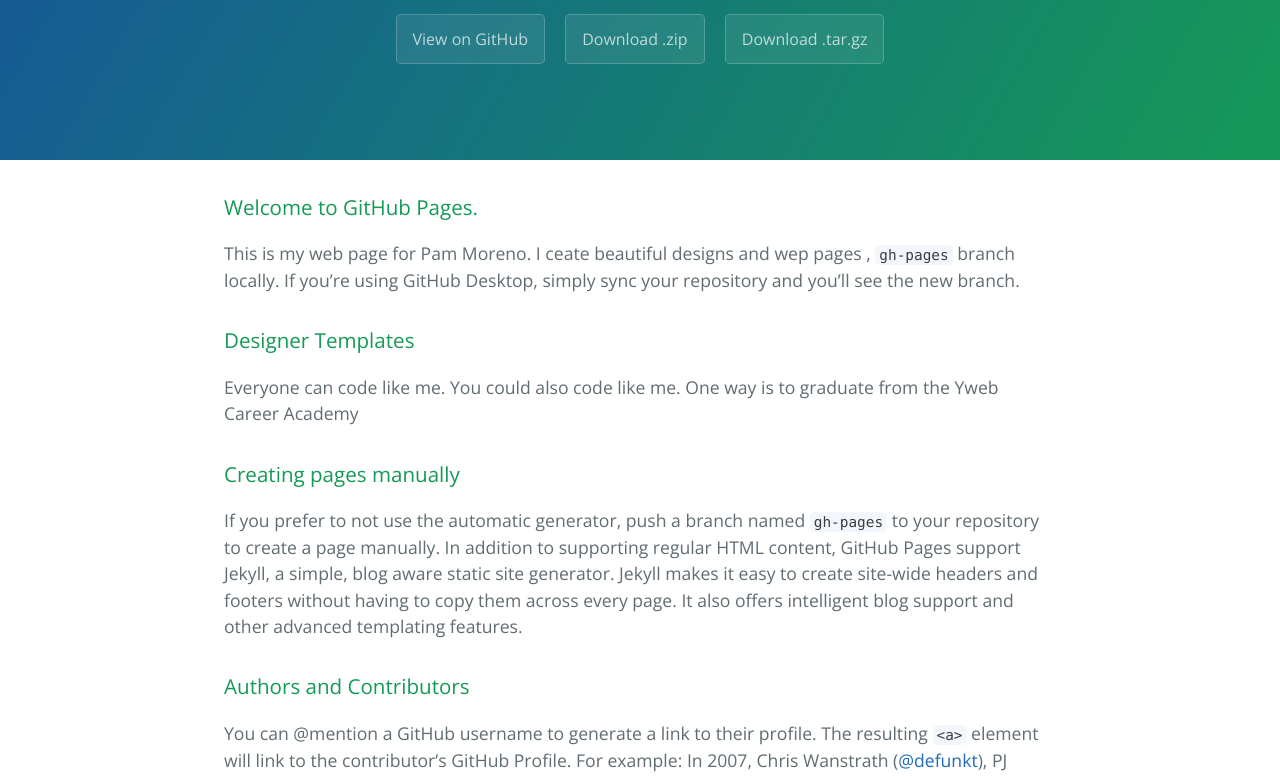
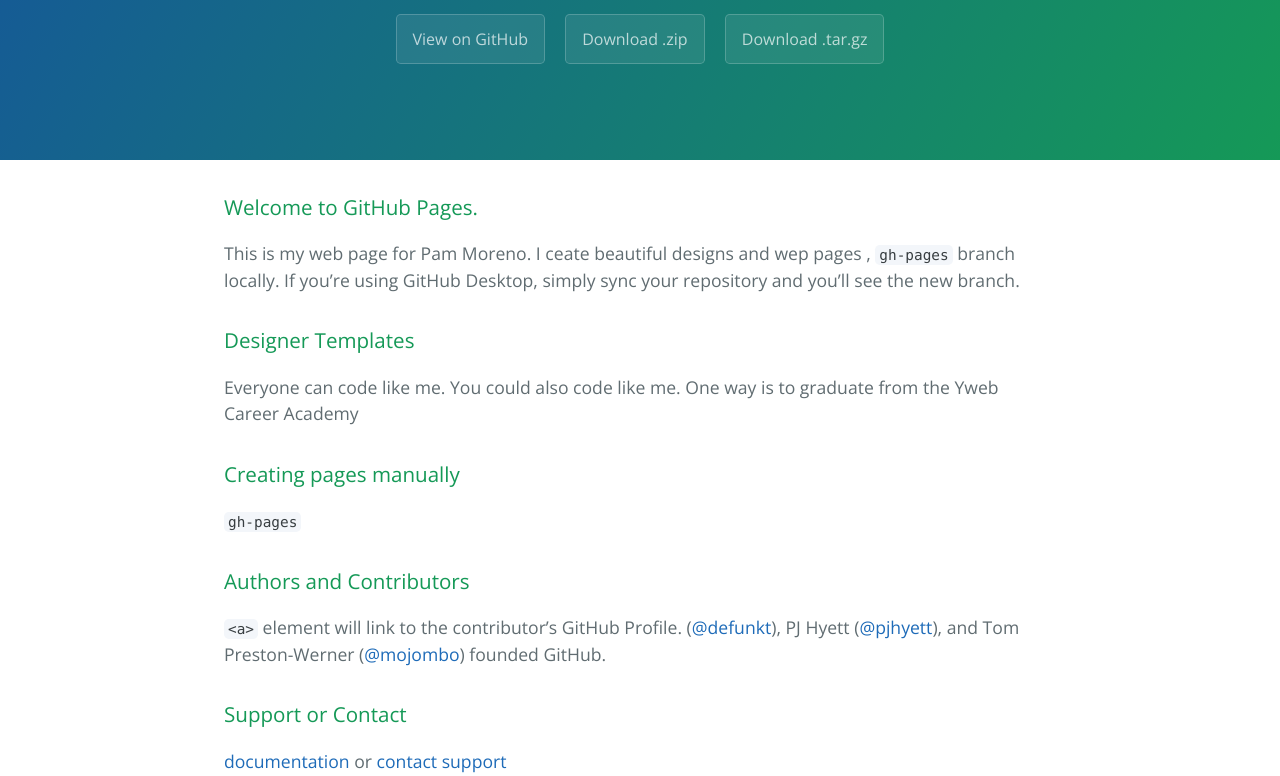
Before and after one commit to Pammore/she-does-IT.github.io, a plain HTML site: page index.html in a window 1280 px wide. Shown: the part 176-952 px from the top of the page. Drawn offline with nearby package versions, Linux system fonts and the light colour scheme.

Commit message:
Update index.html

```diff
--- a/index.html
+++ b/index.html
@@ -32,17 +32,17 @@
 <h3>
 <a id="creating-pages-manually" class="anchor" href="#creating-pages-manually" aria-hidden="true"><span aria-hidden="true" class="octicon octicon-link"></span></a>Creating pages manually</h3>
 
-<p>If you prefer to not use the automatic generator, push a branch named <code>gh-pages</code> to your repository to create a page manually. In addition to supporting regular HTML content, GitHub Pages support Jekyll, a simple, blog aware static site generator. Jekyll makes it easy to create site-wide headers and footers without having to copy them across every page. It also offers intelligent blog support and other advanced templating features.</p>
+<p> <code>gh-pages</code></p>
 
 <h3>
 <a id="authors-and-contributors" class="anchor" href="#authors-and-contributors" aria-hidden="true"><span aria-hidden="true" class="octicon octicon-link"></span></a>Authors and Contributors</h3>
 
-<p>You can @mention a GitHub username to generate a link to their profile. The resulting <code>&lt;a&gt;</code> element will link to the contributor’s GitHub Profile. For example: In 2007, Chris Wanstrath (<a href="https://github.com/defunkt" class="user-mention">@defunkt</a>), PJ Hyett (<a href="https://github.com/pjhyett" class="user-mention">@pjhyett</a>), and Tom Preston-Werner (<a href="https://github.com/mojombo" class="user-mention">@mojombo</a>) founded GitHub.</p>
+<p><code>&lt;a&gt;</code> element will link to the contributor’s GitHub Profile.  (<a href="https://github.com/defunkt" class="user-mention">@defunkt</a>), PJ Hyett (<a href="https://github.com/pjhyett" class="user-mention">@pjhyett</a>), and Tom Preston-Werner (<a href="https://github.com/mojombo" class="user-mention">@mojombo</a>) founded GitHub.</p>
 
 <h3>
 <a id="support-or-contact" class="anchor" href="#support-or-contact" aria-hidden="true"><span aria-hidden="true" class="octicon octicon-link"></span></a>Support or Contact</h3>
 
-<p>Having trouble with Pages? Check out our <a href="https://help.github.com/pages">documentation</a> or <a href="https://github.com/contact">contact support</a> and we’ll help you sort it out.</p>
+<p> <a href="https://help.github.com/pages">documentation</a> or <a href="https://github.com/contact">contact support</a> </p>
 
       <footer class="site-footer">
         <span class="site-footer-owner"><a href="https://github.com/Pammore/done-IT">Done-it</a> is maintained by <a href="https://github.com/Pammore">Pammore</a>.</span>
```
